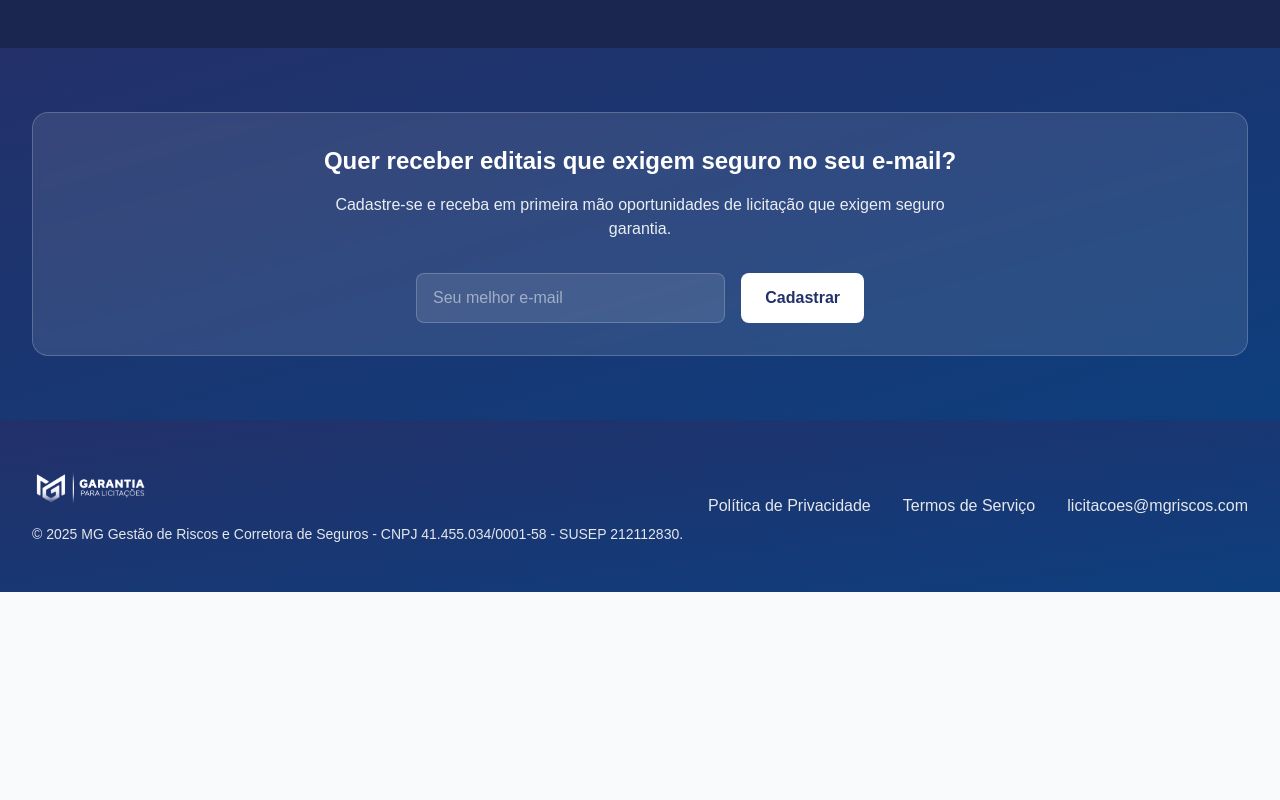
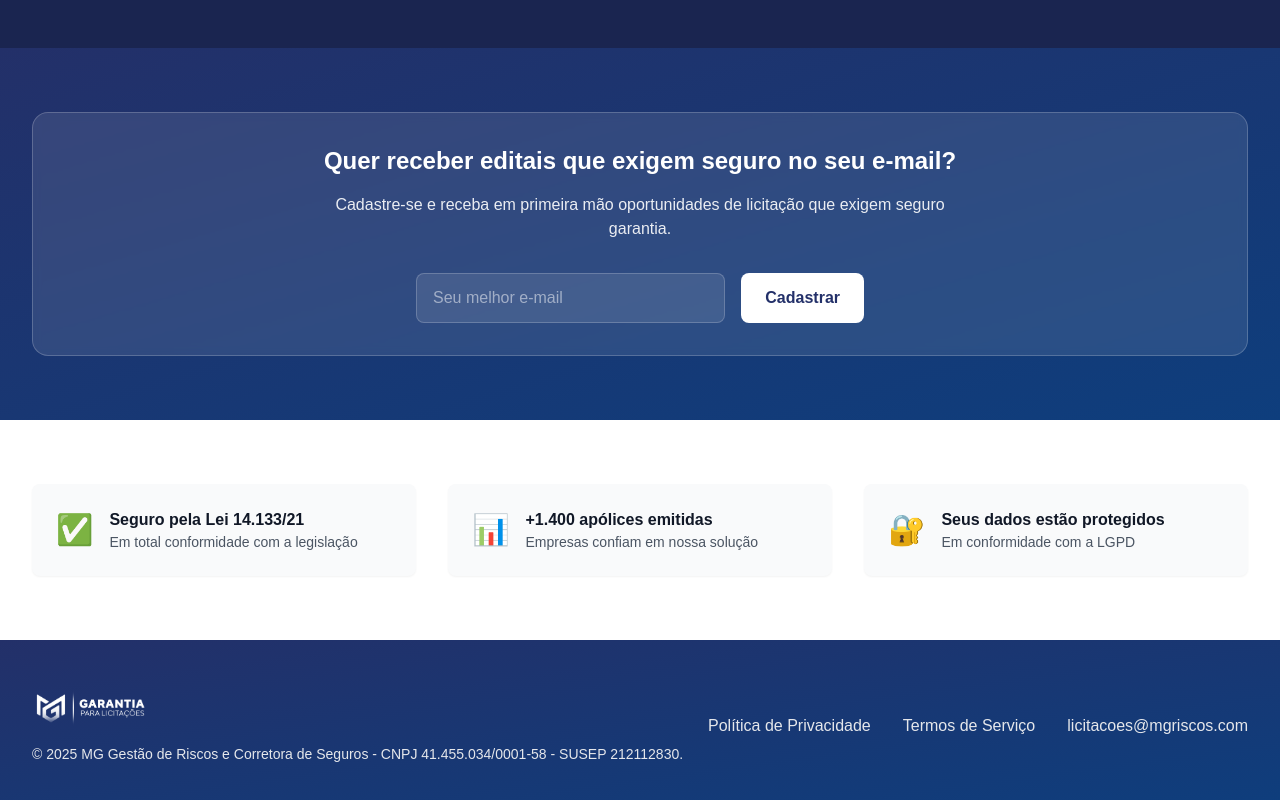
Before and after one commit to kauntdewn1/garantia-app, a React (Vite) app: page / in a window 1280 px wide. Shown: the part 2847-3647 px from the top of the page. Before the commit the page ends 3439 px from the top, so only its background shows below. Built offline with nearby package versions, Linux system fonts and the light colour scheme; no server answers; the HTML template or start-up script is replaced by a standard one; a web font is replaced by a local one.

Commit message:
Add animated trust indicators section

```diff
--- a/src/App.jsx
+++ b/src/App.jsx
@@ -8,6 +8,7 @@ import Bullets from './components/Bullets'
 import Features from './components/Features'
 import Countdown from './components/Countdown'
 import LeadMagnet from './components/LeadMagnet'
+import TrustIndicators from './components/TrustIndicators'
 import Footer from './components/Footer'
 import PrivacyPolicy from './components/PrivacyPolicy'
 import TermsOfService from './components/TermsOfService'
@@ -29,6 +30,7 @@ function App() {
               <Features />
               <Countdown />
               <LeadMagnet />
+              <TrustIndicators />
             </main>
           } />
         </Routes>
--- /dev/null
+++ b/src/components/TrustIndicators.jsx
@@ -0,0 +1,49 @@
+import React from 'react';
+import { motion } from 'framer-motion';
+
+function TrustIndicators() {
+  const indicators = [
+    {
+      icon: '✅',
+      title: 'Seguro pela Lei 14.133/21',
+      description: 'Em total conformidade com a legislação'
+    },
+    {
+      icon: '📊',
+      title: '+1.400 apólices emitidas',
+      description: 'Empresas confiam em nossa solução'
+    },
+    {
+      icon: '🔐',
+      title: 'Seus dados estão protegidos',
+      description: 'Em conformidade com a LGPD'
+    }
+  ];
+
+  return (
+    <section className="py-16 bg-white">
+      <div className="max-w-7xl mx-auto px-4 sm:px-6 lg:px-8">
+        <div className="grid md:grid-cols-3 gap-8">
+          {indicators.map((indicator, index) => (
+            <motion.div
+              key={index}
+              className="flex items-center gap-4 p-6 rounded-lg bg-gray-50 shadow-sm"
+              initial={{ opacity: 0, y: 20 }}
+              whileInView={{ opacity: 1, y: 0 }}
+              viewport={{ once: true }}
+              transition={{ delay: index * 0.2 }}
+            >
+              <span className="text-3xl">{indicator.icon}</span>
+              <div>
+                <h3 className="font-semibold text-gray-900">{indicator.title}</h3>
+                <p className="text-sm text-gray-600">{indicator.description}</p>
+              </div>
+            </motion.div>
+          ))}
+        </div>
+      </div>
+    </section>
+  );
+}
+
+export default TrustIndicators;
```
